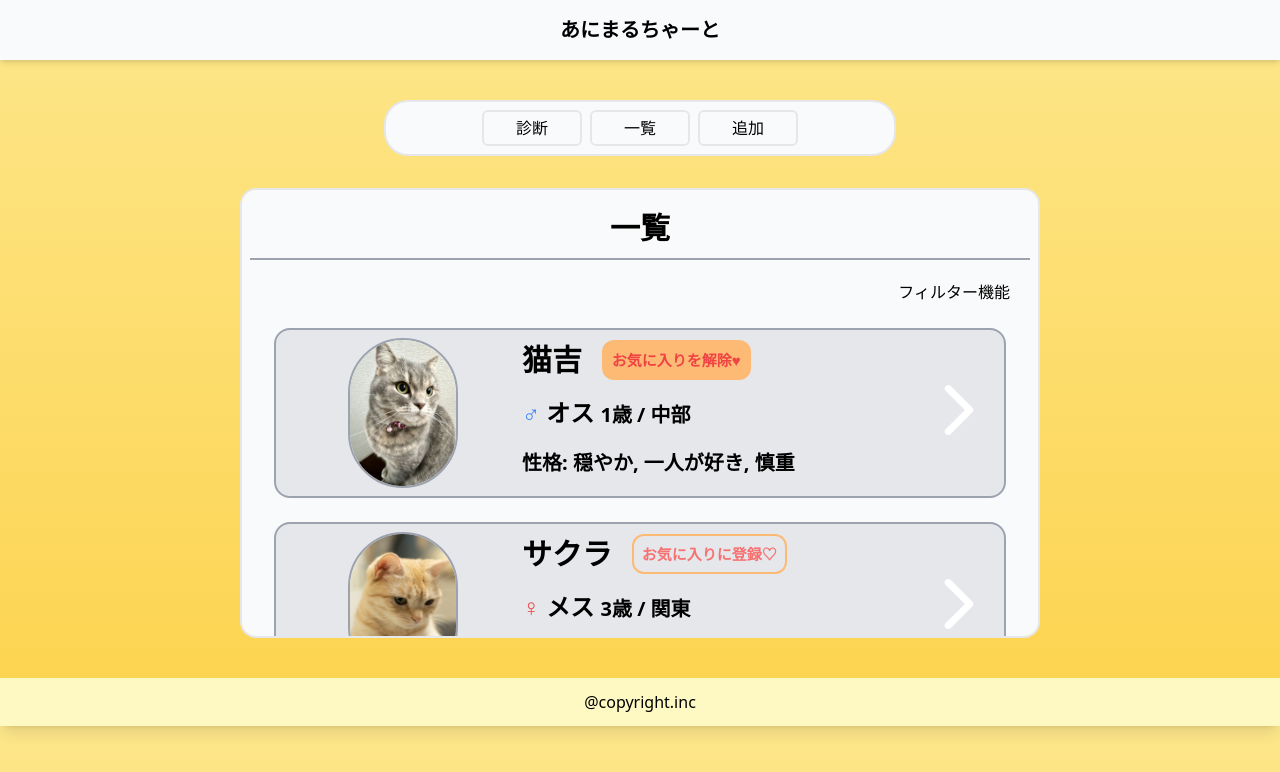
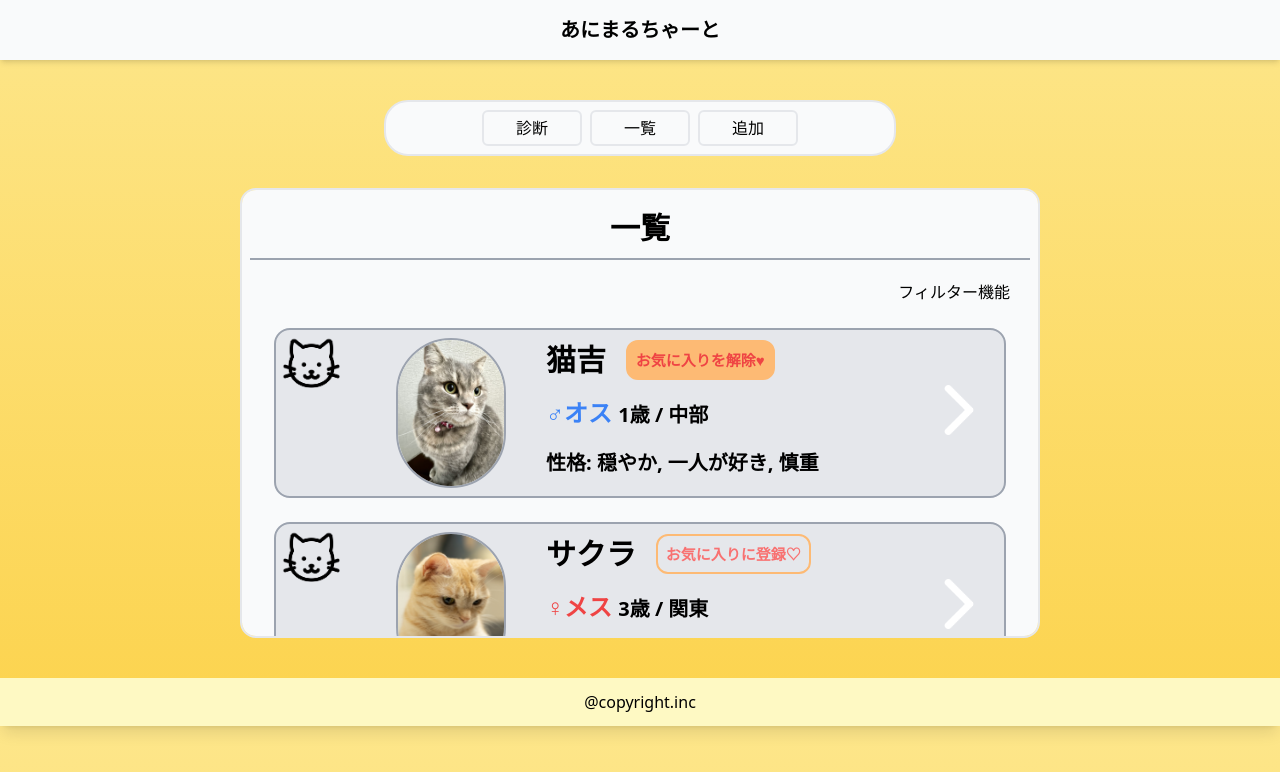
Before and after one commit to igarashi20176/animal-matching, a Vue app: page /list in a window 1280 px wide. Shown: the top 772 px of the page. Built offline with nearby package versions, Linux system fonts and the light colour scheme.

Commit message:
change a bit

```diff
--- a/src/parts/AnimalListItem.vue
+++ b/src/parts/AnimalListItem.vue
@@ -3,7 +3,7 @@
     <div class="relative m-6 p-2 border-2 rounded-2xl border-gray-400 bg-gray-200 hover:shadow-[0_0_8px_3px_rgba(0,0,0,0.3)] transition hover:translate-y-[-2px]">
       <figure class="flex">
         <img
-          class="w-[110px] h-[150px] mx-16 border-2 border-gray-400 rounded-[9999px]"
+          class="w-[110px] h-[150px] ml-28 mr-10 border-2 border-gray-400 rounded-[9999px]"
           :src="`/src/assets/images/${list.img}.jpg`" :alt="list.img">
         <div>
           <p class="my-1 text-3xl font-bold">
@@ -12,13 +12,19 @@
           </p>
           <p class="my-3 text-2xl font-bold">
             <span class="text-blue-500"
-              v-if="list.gender === 'オス'">♂</span> <span class="text-red-500" v-else>♀
-              </span>
-            {{ list.gender }} <span class="text-xl">{{ list.age }}歳 / {{ list.place }}</span>
+              v-if="list.gender === 'male'">♂オス </span> <span class="text-red-500" v-else>♀メス
+            </span>
+            <span class="text-xl">{{ list.age }}歳 / {{ list.place }}</span>
           </p>
           <p class="mt-5 text-xl font-bold">性格: {{ list.chara.join(", ") }}</p>
         </div>
       </figure>
+      <img
+        class="absolute top-0 left-0 w-[70px] h-[70px] bg-[]"
+        src="../assets/images/dog_silhouette.png" alt="dog" v-if="list.species === 'dog'">
+      <img
+        class="absolute top-0 left-0 w-[70px] h-[70px]"
+        src="../assets/images/cat_silhouette.png" alt="dog" v-if="list.species === 'cat'">
       <img src="../assets/images/arrow.png" alt="arrow" class="absolute top-1/3 right-5 w-[50px] h-auto rotate-90">
     </div>
   </a>
--- a/src/store/store.js
+++ b/src/store/store.js
@@ -6,9 +6,9 @@ const state = {
     animals: [
         {
             id: 1,
-            isCat: true,
+            species: "cat",
             name: '猫吉',
-            gender: 'オス',
+            gender: 'male',
             age: 1,
             place: '中部',
             chara: ['穏やか', '一人が好き', '慎重'],
@@ -19,9 +19,9 @@ const state = {
         },
         {
             id: 2,
-            isCat: true,
+            species: "cat",
             name: 'サクラ',
-            gender: "メス",
+            gender: "female",
             age: 3,
             place: '関東',
             chara: ['活発', '好奇心旺盛', '甘えん坊'],
@@ -32,9 +32,9 @@ const state = {
         },
         {
             id: 3,
-            isCat: false,
+            species: "dog",
             name: 'コリー',
-            gender: "オス",
+            gender: "male",
             age: 3,
             place: '近畿',
             chara: ['活発', '好奇心旺盛', '甘えん坊'],
@@ -45,9 +45,9 @@ const state = {
         },
         {
             id: 4,
-            isCat: false,
+            species: "dog",
             name: 'タマ',
-            gender: "メス",
+            gender: "female",
             age: 3,
             place: '九州',
             chara: ['活発', '好奇心旺盛', '甘えん坊'],
```
Also changed, not shown: src/assets/images/cat_silhouette.png (added), src/assets/images/dog_silhouette.png (added).
